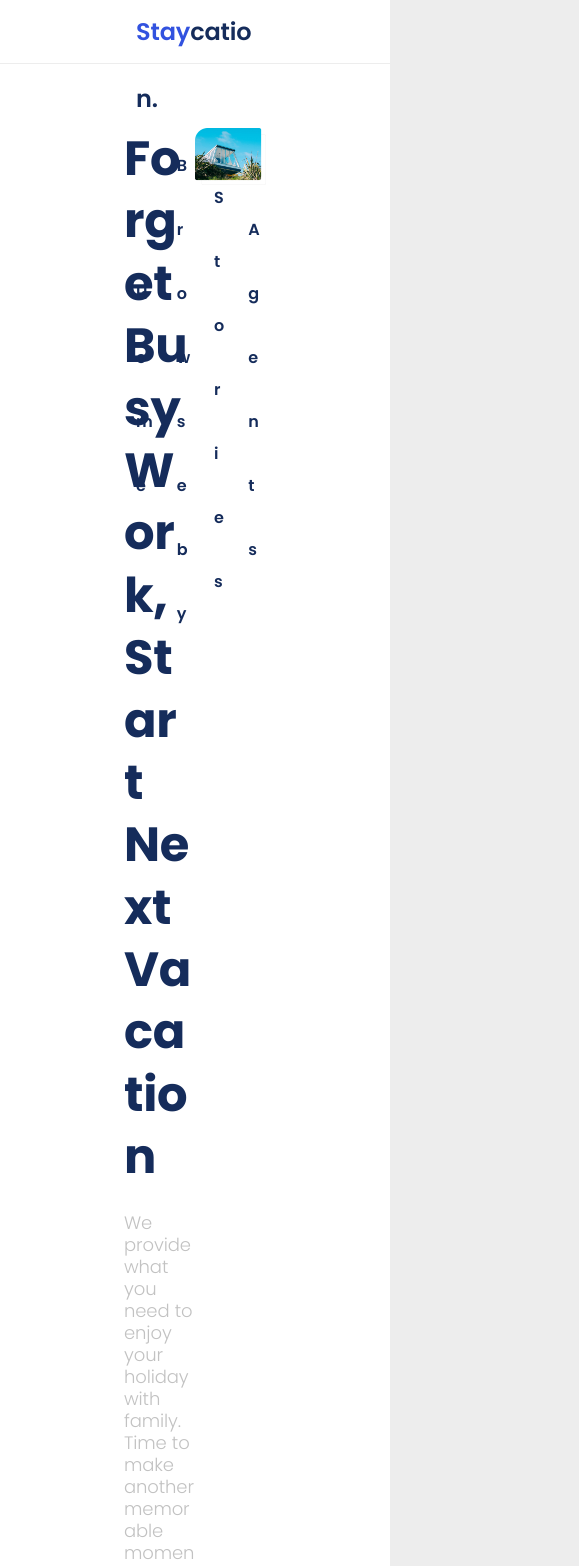
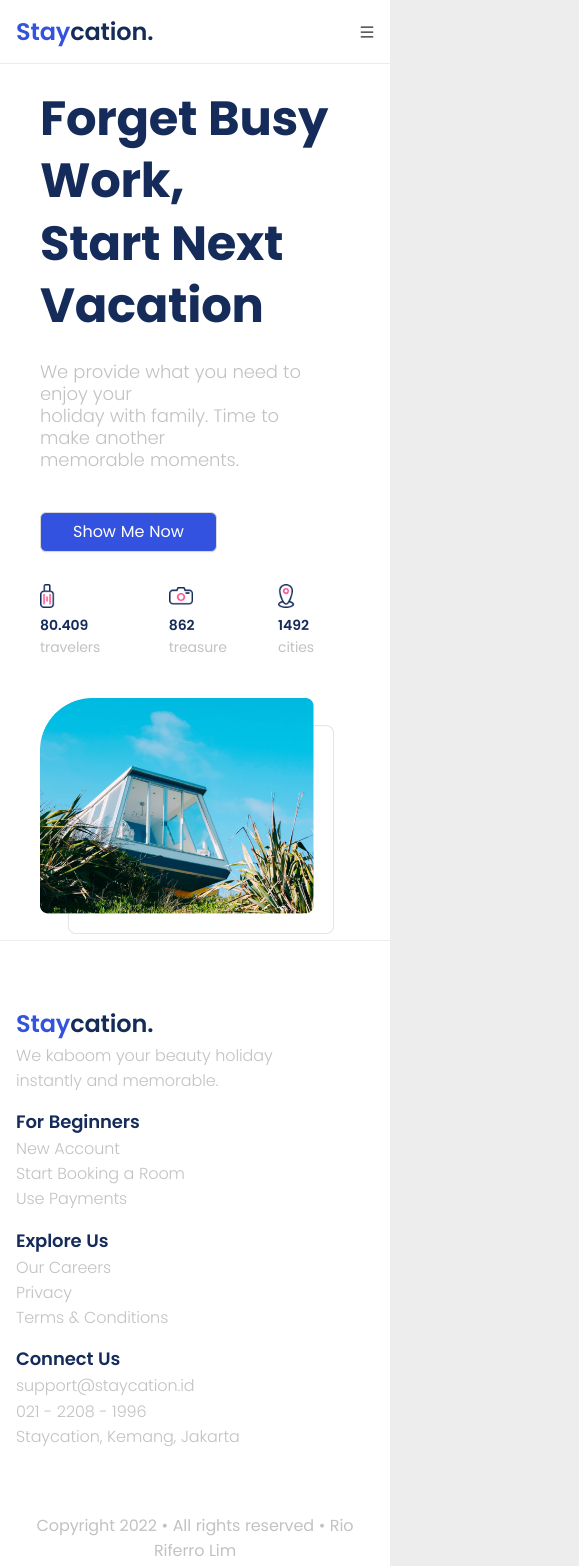
Before and after one commit to seiryu17/staycation-nextjs, a Next.js app: page / in a window 390 px wide. Shown: the top 1566 px of the page, 579 px wide, since content can reach past the window. Built offline with nearby package versions, Linux system fonts and the light colour scheme.

Commit message:
Add responsive for first section in home

```diff
--- a/package.json
+++ b/package.json
@@ -9,6 +9,7 @@
     "lint": "next lint"
   },
   "dependencies": {
+    "@ant-design/icons": "^4.7.0",
     "antd": "^4.22.4",
     "less": "^4.1.3",
     "less-loader": "^11.0.0",
--- a/pages/index.tsx
+++ b/pages/index.tsx
@@ -1,4 +1,5 @@
-import { Row, Col, Typography, Button, List } from "antd";
+import { Row, Col, Typography, Button, List, Space } from "antd";
+import useBreakpoint from "antd/lib/grid/hooks/useBreakpoint";
 import type { NextPage } from "next";
 import Image from "next/image";
 import CardItemBig from "../src/component/home/card-item-big";
@@ -8,11 +9,17 @@ import Layout from "../src/component/layout";
 import Review from "../src/component/review";
 
 const Home: NextPage = () => {
+  const mq = useBreakpoint();
   return (
     <Layout>
-      <Row gutter={[24, 24]} justify="space-between">
-        <Row className="mt-8 w-100">
-          <Col span={12}>
+      <Row justify="space-between">
+        <Row
+          gutter={[16, 16]}
+          justify="center"
+          align="middle"
+          className={`${!mq.xs ? "mt-8" : "mt-3 ph-3"} w-100`}
+        >
+          <Col span={!mq.xs ? 12 : 24}>
             <div>
               <Typography.Text className="text-size-48 text-weight-bold text-color-primary-pressed hero-text-1">
                 Forget Busy Work, <br />
@@ -33,7 +40,8 @@ const Home: NextPage = () => {
                 Show Me Now
               </Button>
             </div>
-            <Row className="mt-8" gutter={40}>
+            <Row className={`${mq.xs ? "mt-4" : "mt-8"}`}>
+              <Space size={40}>
                 <Col>
                   <Image src={"/icon-traveler.png"} width={24} height={24} />
                   <div>
@@ -70,15 +78,16 @@ const Home: NextPage = () => {
                     </Typography.Text>
                   </div>
                 </Col>
+              </Space>
             </Row>
           </Col>
-          <Col span={12}>
+          <Col className={`${mq.xs ? "mt-3" : ""}`} span={!mq.xs ? 12 : 24}>
             <div className="position-relative text-right">
               <Image src={"/hero-image.png"} width={560} height={450} />
             </div>
           </Col>
         </Row>
-        <Row>
+        {/* <Row>
           <Col span={24}>
             <Typography.Text className="text-color-primary-pressed text-size-21 text-weight-medium">
               Most Picked
@@ -176,7 +185,7 @@ const Home: NextPage = () => {
           <Col>
             <Review />
           </Col>
-        </Row>
+        </Row> */}
       </Row>
     </Layout>
   );
--- a/src/component/layout/index.tsx
+++ b/src/component/layout/index.tsx
@@ -1,5 +1,8 @@
+import { MenuOutlined } from "@ant-design/icons";
 import { Layout, Typography, Row, Col, Space } from "antd";
+import useBreakpoint from "antd/lib/grid/hooks/useBreakpoint";
 import Router from "next/router";
+import { useState } from "react";
 import { SECTION_1, SECTION_2 } from "../../constant/footer";
 import MENU from "../../constant/menu";
 
@@ -13,8 +16,14 @@ interface Iprops {
 
 const LayoutComponent = (props: Iprops) => {
   const { children, footer = true, onlyLogo } = props;
+  const [isVisibleMenu, setIsVisibleMenu] = useState(false);
+  const mq = useBreakpoint();
   return (
-    <Layout>
+    <>
+      <Layout
+        className={`${!isVisibleMenu ? "visible" : "hidden"}`}
+        onClick={() => isVisibleMenu && setIsVisibleMenu(false)}
+      >
         <Header className="w-100 header bg-white">
           <Row justify={`${onlyLogo ? "center" : "space-between"}`}>
             <Col className="use-pointer" onClick={() => Router.push("/")}>
@@ -23,7 +32,9 @@ const LayoutComponent = (props: Iprops) => {
               </Typography.Text>
             </Col>
             {!onlyLogo && (
+              <>
                 <Col>
+                  {!mq.xs ? (
                     <Space size={"large"}>
                       {MENU.map((x, index) => (
                         <Typography.Text
@@ -34,17 +45,25 @@ const LayoutComponent = (props: Iprops) => {
                         </Typography.Text>
                       ))}
                     </Space>
+                  ) : (
+                    <MenuOutlined onClick={() => setIsVisibleMenu(true)} />
+                  )}
                 </Col>
+              </>
             )}
           </Row>
         </Header>
         <Content className="site-layout">{children}</Content>
         {footer && (
           <Footer className="pv-8">
-          <Row justify="space-between">
+            <Row
+              style={mq.xs ? { flexDirection: "column", gap: 15 } : {}}
+              justify="space-between"
+            >
               <Col>
                 <Typography.Text className="text-color-primary-main text-weight-medium text-size-24">
-                Stay<span className="text-color-primary-pressed">cation.</span>
+                  Stay
+                  <span className="text-color-primary-pressed">cation.</span>
                 </Typography.Text>
                 <div>
                   <Typography.Text className="text-color-neutral-50 text-size-16 text-weight-light">
@@ -102,14 +121,27 @@ const LayoutComponent = (props: Iprops) => {
             <Row className="mt-8">
               <Col span={24} className="text-center">
                 <Typography.Text className="text-color-neutral-50 text-size-16">
-                Copyright {new Date().getFullYear()} • All rights reserved • Rio
-                Riferro Lim
+                  Copyright {new Date().getFullYear()} • All rights reserved •
+                  Rio Riferro Lim
                 </Typography.Text>
               </Col>
             </Row>
           </Footer>
         )}
       </Layout>
+      <div className={`${isVisibleMenu ? "menu-visible" : "menu-hidden"}`}>
+        <Space direction="vertical" size={"large"}>
+          {MENU.map((x, index) => (
+            <Typography.Text
+              key={index}
+              className="text-size-16 text-color-primary-pressed text-weight-medium use-pointer"
+            >
+              {x.label}
+            </Typography.Text>
+          ))}
+        </Space>
+      </div>
+    </>
   );
 };
 
--- a/src/styles/component/layout.less
+++ b/src/styles/component/layout.less
@@ -2,20 +2,66 @@
   margin: auto;
   min-height: 100vh;
   width: 100%;
+
+  &.hidden {
+    opacity: 0.1;
+    z-index: 1;
+  }
+
+  @media @desktop {
     max-width: 1440px;
     header {
       z-index: 1;
-    &:extend(.ph-17);
+      .ph-17();
       border-bottom: 1px solid @neutral-30;
     }
 
     main {
-    &:extend(.ph-17);
-    &:extend(.bg-white);
+      .ph-17();
+      background: @white;
     }
+
     footer {
-    &:extend(.bg-white);
-    &:extend(.ph-17);
+      background: @white;
+      .ph-17();
       border-top: 1px solid @neutral-30;
     }
   }
+
+  @media @mobile {
+    max-width: 640px;
+    header {
+      z-index: 1;
+      .ph-2();
+      border-bottom: 1px solid @neutral-30;
+    }
+
+    main {
+      .ph-2();
+      background: @white;
+    }
+
+    footer {
+      .ph-2();
+      background: @white;
+      border-top: 1px solid @neutral-30;
+    }
+  }
+}
+
+.menu-hidden {
+  display: none;
+}
+
+.menu-visible {
+  .ph-2();
+  .pv-2();
+  border-radius: 0 0 10px 10px;
+  display: block;
+  position: fixed;
+  top: 0;
+  left: 0;
+  width: 100%;
+  z-index: 2;
+  &:extend(.bg-white);
+}
--- a/src/styles/main.less
+++ b/src/styles/main.less
@@ -13,6 +13,9 @@
   }
 }
 
+@desktop: ~"only screen and (min-width: 960px)";
+@tablet: ~"only screen and (min-width: 720px) and (max-width: 959px)";
+@mobile: ~"only screen and (max-width: 640px)";
 /*
  * color pallete
  */
```
Lines whose indentation alone changed are shown as unchanged.
